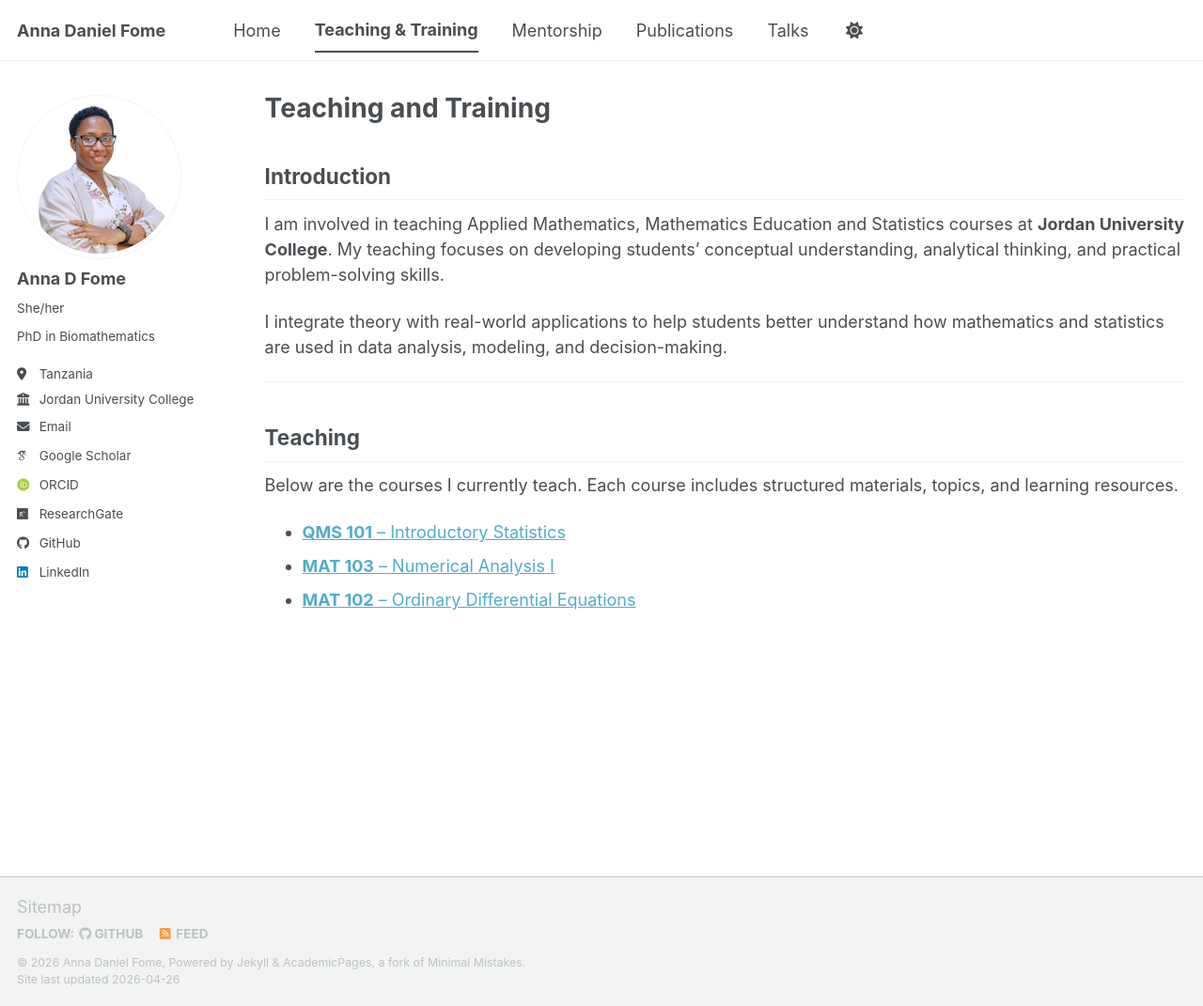
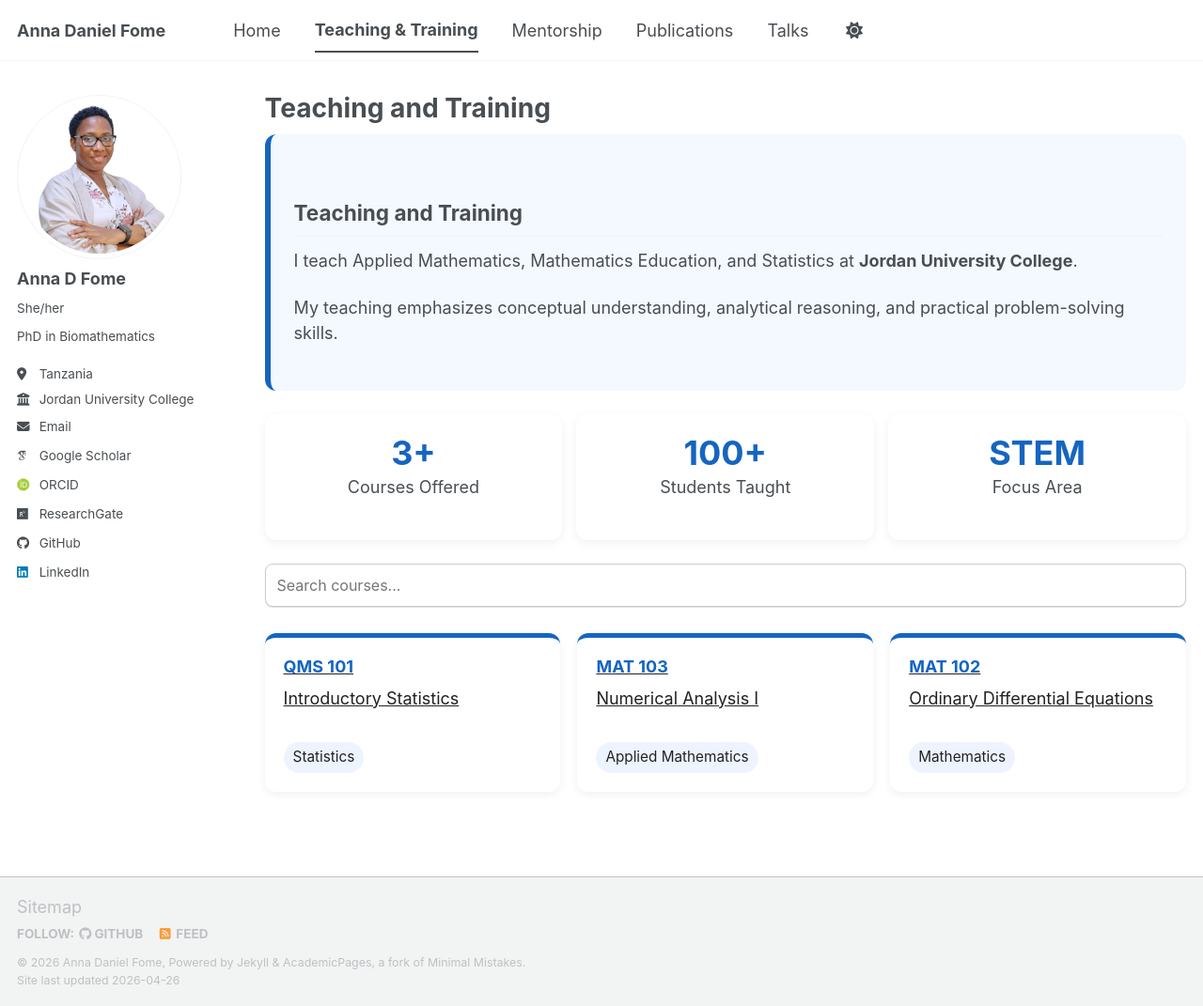
Before and after one commit to FomeA/FomeA.github.io, a Jekyll site: the page built from _pages/teaching.html, in a window 1280 px wide and 1071 px high. Shown: the whole window at 94% size. Built offline with Jekyll 4.4.1, drawn with Linux system fonts in a browser that asks for light colours; some web fonts are replaced; a script bundle is joined from its source files by our own code; library files that are not in the unit come from our copies.

Commit message:
Update teaching.html

```diff
--- a/_pages/teaching.html
+++ b/_pages/teaching.html
@@ -4,32 +4,155 @@ title: "Teaching and Training"
 permalink: /teaching/
 author_profile: true
 ---
+
 <div class="page__content">
 
-  <!-- Introduction -->
-  <h2>Introduction</h2>
+<section class="hero-box">
+  <h2>Teaching and Training</h2>
   <p>
-    I am involved in teaching Applied Mathematics, Mathematics Education and Statistics courses at
-    <strong>Jordan University College</strong>. My teaching focuses on developing students’ conceptual understanding, analytical thinking, and practical problem-solving skills.
+    I teach Applied Mathematics, Mathematics Education, and Statistics at
+    <strong>Jordan University College</strong>.
   </p>
+  <p>
+    My teaching emphasizes conceptual understanding, analytical reasoning,
+    and practical problem-solving skills.
+  </p>
+</section>
 
-  <p>
-    I integrate theory with real-world applications to help students better understand how mathematics and statistics are used in data analysis, modeling, and decision-making.
-  </p>
+<section class="stats-grid">
+  <div class="stat-card">
+    <h3>3+</h3>
+    <p>Courses Offered</p>
+  </div>
 
-  <hr>
+  <div class="stat-card">
+    <h3>100+</h3>
+    <p>Students Taught</p>
+  </div>
 
-  <!-- Teaching Section -->
-  <h2>Teaching</h2>
+  <div class="stat-card">
+    <h3>STEM</h3>
+    <p>Focus Area</p>
+  </div>
+</section>
 
-  <p>
-    Below are the courses I currently teach. Each course includes structured materials, topics, and learning resources.
-  </p>
+<section class="search-box">
+  <input type="text" id="courseSearch" placeholder="Search courses...">
+</section>
 
-  <ul>
-    <li> <a href="/teaching/qms101/"> <strong>QMS 101</strong> – Introductory Statistics </a> </li>
-    <li> <a href="/teaching/mat103/"> <strong>MAT 103</strong> – Numerical Analysis I </a></li>
-    <li> <a href="/teaching/mat102/"> <strong>MAT 102</strong> – Ordinary Differential Equations </a> </li>
-  </ul>
+<section class="courses-grid" id="courseList">
+
+<a class="course-card" href="/teaching/qms101/">
+  <h3>QMS 101</h3>
+  <p>Introductory Statistics</p>
+  <span>Statistics</span>
+</a>
+
+<a class="course-card" href="/teaching/mat103/">
+  <h3>MAT 103</h3>
+  <p>Numerical Analysis I</p>
+  <span>Applied Mathematics</span>
+</a>
+
+<a class="course-card" href="/teaching/mat102/">
+  <h3>MAT 102</h3>
+  <p>Ordinary Differential Equations</p>
+  <span>Mathematics</span>
+</a>
+
+</section>
 
 </div>
+
+<style>
+.hero-box{
+background:#f4f8ff;
+padding:25px;
+border-radius:12px;
+margin-bottom:25px;
+border-left:6px solid #1565c0;
+}
+
+.stats-grid{
+display:grid;
+grid-template-columns:repeat(auto-fit,minmax(180px,1fr));
+gap:15px;
+margin-bottom:25px;
+}
+
+.stat-card{
+background:white;
+padding:20px;
+border-radius:12px;
+box-shadow:0 3px 10px rgba(0,0,0,.06);
+text-align:center;
+}
+
+.stat-card h3{
+font-size:2rem;
+margin:0;
+color:#1565c0;
+}
+
+.search-box{
+margin-bottom:20px;
+}
+
+.search-box input{
+width:100%;
+padding:12px;
+font-size:16px;
+border:1px solid #ccc;
+border-radius:8px;
+}
+
+.courses-grid{
+display:grid;
+grid-template-columns:repeat(auto-fit,minmax(250px,1fr));
+gap:18px;
+}
+
+.course-card{
+display:block;
+text-decoration:none;
+background:white;
+padding:20px;
+border-radius:12px;
+box-shadow:0 3px 10px rgba(0,0,0,.06);
+transition:.25s;
+color:#222;
+border-top:5px solid #1565c0;
+}
+
+.course-card:hover{
+transform:translateY(-4px);
+}
+
+.course-card h3{
+margin-top:0;
+color:#1565c0;
+}
+
+.course-card span{
+display:inline-block;
+margin-top:10px;
+font-size:.85rem;
+padding:5px 10px;
+background:#eef4ff;
+border-radius:20px;
+}
+</style>
+
+<script>
+const search = document.getElementById("courseSearch");
+const cards = document.querySelectorAll(".course-card");
+
+search.addEventListener("input", function(){
+let text = this.value.toLowerCase();
+
+cards.forEach(card=>{
+let content = card.innerText.toLowerCase();
+card.style.display = content.includes(text) ? "block" : "none";
+});
+});
+</script>
```
